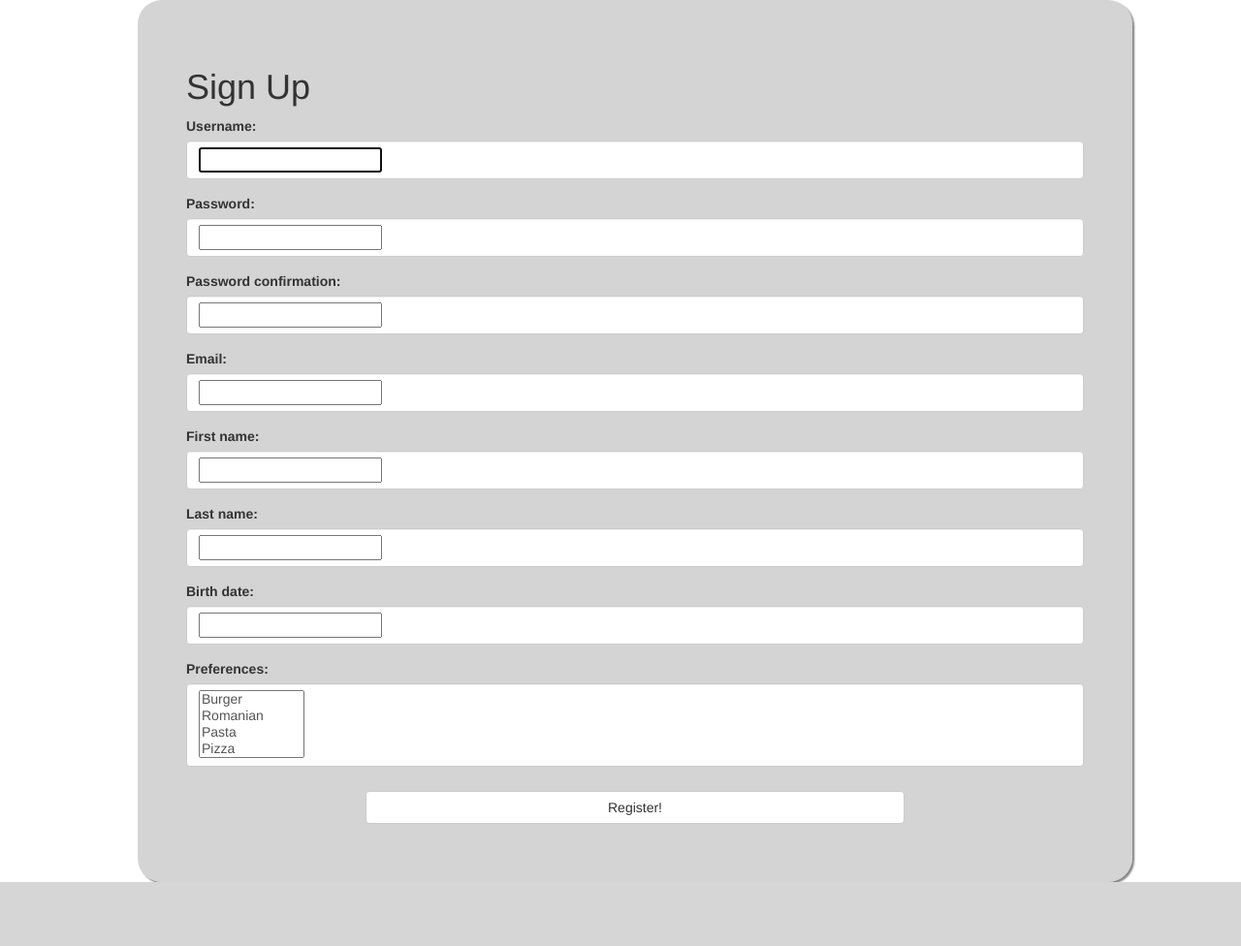
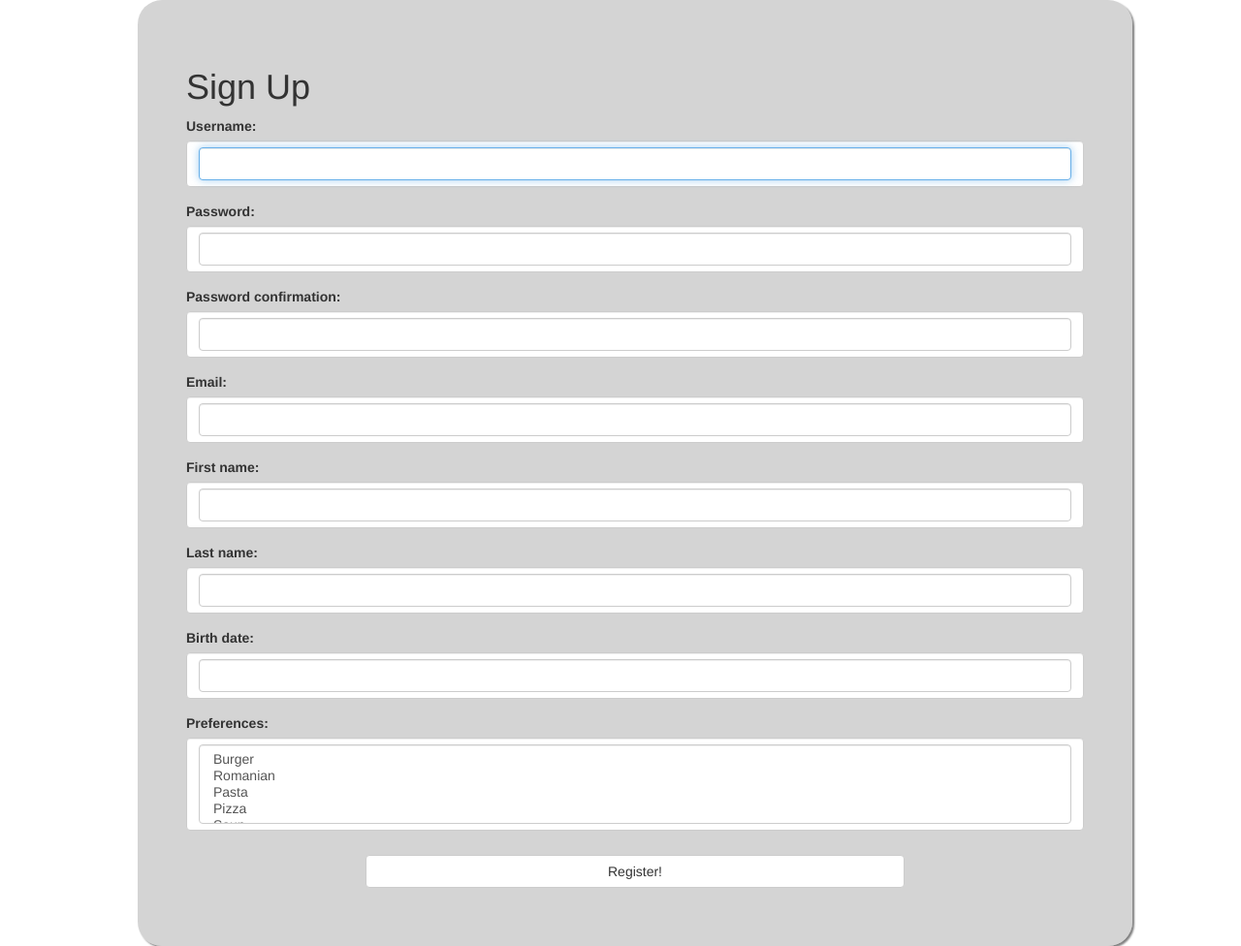
Before and after one commit to SoniaHorchidan/Proiect-IP, a Django app: page /signup in a window 1280 px wide. Shown: the whole page at 97% size. Before the commit the page ends 910 px from the top, so only its background shows below. Run offline with Django 3.2, Linux system fonts and the light colour scheme; data comes from the database, SQL or seed files in the repository; some libraries are stand-ins or nearby versions.

Commit message:
added some css on signup

```diff
--- a/ProiectIP/settings.py
+++ b/ProiectIP/settings.py
@@ -37,6 +37,7 @@ INSTALLED_APPS = [
     'django.contrib.sessions',
     'django.contrib.messages',
     'django.contrib.staticfiles',
+    'widget_tweaks',
     'Restaurante',
 ]
 
--- a/Restaurante/templates/signup.html
+++ b/Restaurante/templates/signup.html
@@ -1,6 +1,7 @@
 {% extends 'layout_no_menu.html' %}
 {% block title %}Sign Up{% endblock %}
 {% block content %}
+{% load widget_tweaks %}
 <link rel="stylesheet" href="/static/css/signup.css">
  <div class="vertical-center" >
   <div class="container">
@@ -16,7 +17,7 @@
       <p>
       <div class = "form-group">
         {{ field.label_tag }}<br>
-        <div class = "form-control" style = "width: 100%; height: 75%">{{ field }}</div>
+        <div class = "form-control" style = "width: 100%; height: 75%"> {% render_field field class="form-control is-valid" %}</div>
       </div>
         {% for error in field.errors %}
          <div style="width: 100%; text-align: center; color: red; text-shadow: 2px 2px 4px #000000;">
```
